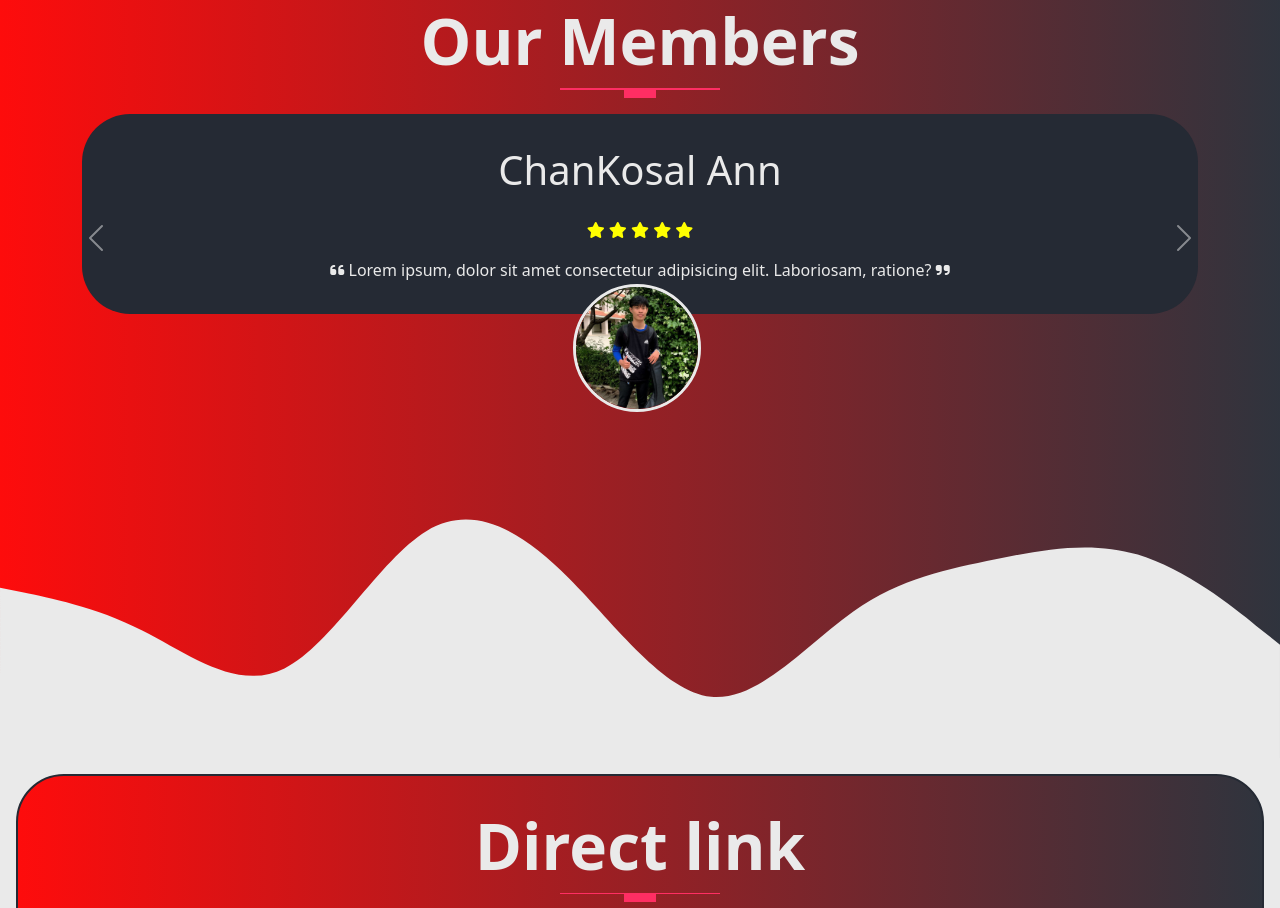
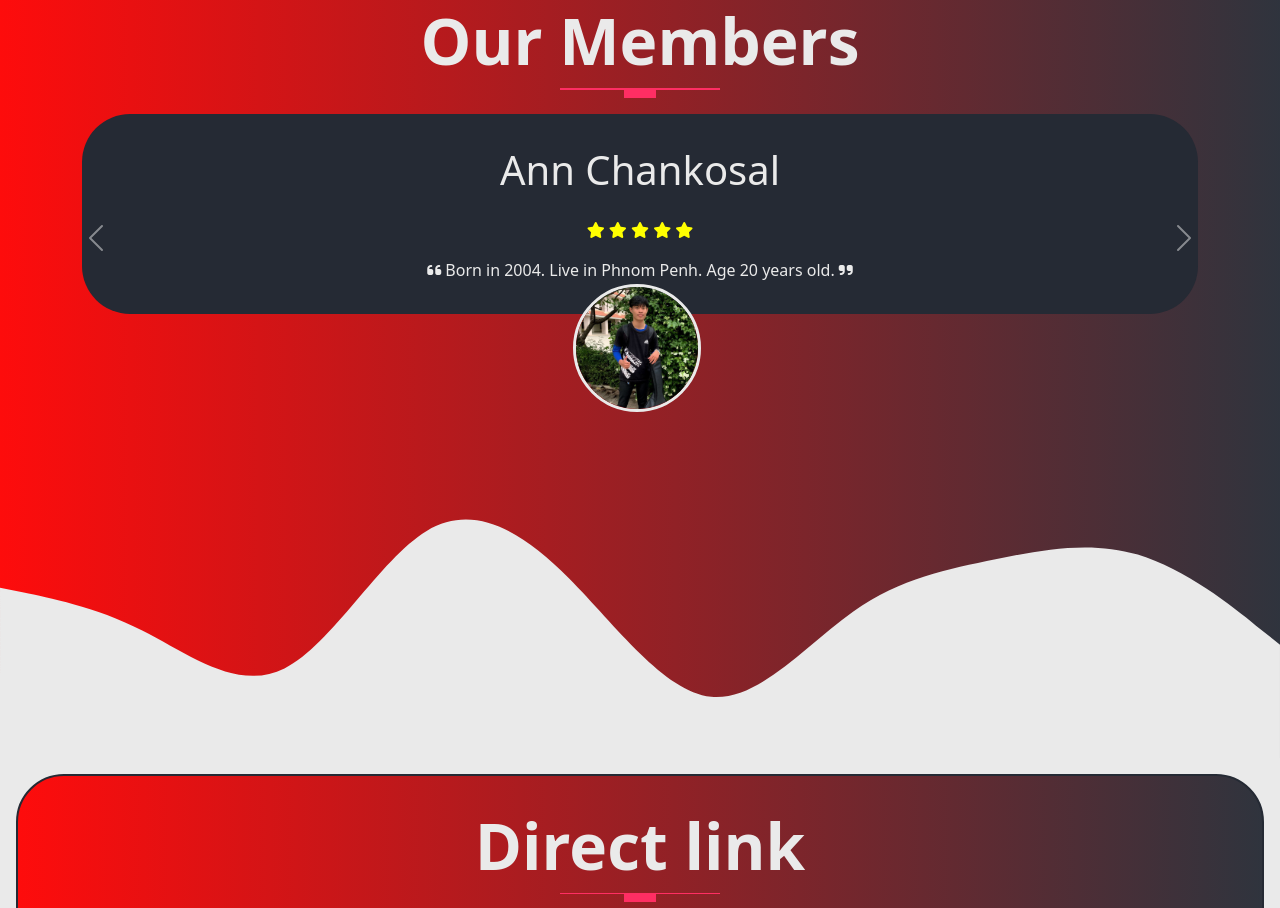
Before and after one commit to Sam485/TikTok.io, a website: page index.html in a window 1280 px wide. Shown: the part 3114-4022 px from the top of the page. Drawn offline with Linux system fonts and the light colour scheme.

Commit message:
Update Video Link

```diff
--- a/index.html
+++ b/index.html
@@ -129,7 +129,7 @@
         <div class="container">
             <div class="card-box text-center bg-primary text-white">
             <div class="header">
-              <h1>ChanKosal Ann</h1>
+              <h1>Ann Chankosal</h1>
               <div class="icons">
               <i class="fas fa-star"></i>
               <i class="fas fa-star"></i>
@@ -139,7 +139,7 @@
               </div>
               <div class="description">
                 <i class="fa-solid fa-quote-left text-yellow"></i>
-                  Lorem ipsum, dolor sit amet consectetur adipisicing elit. Laboriosam, ratione?
+                Born in 2004. Live in Phnom Penh. Age 20 years old.
                 <i class="fa-solid fa-quote-right"></i>
               </div>
             </div>
@@ -162,7 +162,7 @@
               </div>
               <div class="description">
                 <i class="fa-solid fa-quote-left text-yellow"></i>
-                  Lorem ipsum, dolor sit amet consectetur adipisicing elit. Laboriosam, ratione?
+                Born in 2004. Live in Phnom Penh. Age 20 years old.
                 <i class="fa-solid fa-quote-right"></i>
               </div>
               <div class="group-img">
@@ -185,7 +185,7 @@
               </div>
               <div class="description">
                 <i class="fa-solid fa-quote-left text-yellow"></i>
-                  Lorem ipsum, dolor sit amet consectetur adipisicing elit. Laboriosam, ratione?
+                Born in 2004. Live in Phnom Penh. Age 20 years old.
                 <i class="fa-solid fa-quote-right"></i>
               </div>
             </div>
@@ -208,7 +208,7 @@
               </div>
               <div class="description">
                 <i class="fa-solid fa-quote-left text-yellow"></i>
-                  Lorem ipsum, dolor sit amet consectetur adipisicing elit. Laboriosam, ratione?
+                  Born in 2004. Live in Phnom Penh. Age 20 years old.
                 <i class="fa-solid fa-quote-right"></i>
               </div>
             </div>
@@ -231,7 +231,7 @@
               </div>
               <div class="description">
                 <i class="fa-solid fa-quote-left text-yellow"></i>
-                  Lorem ipsum, dolor sit amet consectetur adipisicing elit. Laboriosam, ratione?
+                  Born in 2004. Live in Kompong Cham. Age 20 years old.
                 <i class="fa-solid fa-quote-right"></i>
               </div>
             </div>
@@ -254,7 +254,7 @@
               </div>
               <div class="description">
                 <i class="fa-solid fa-quote-left text-yellow"></i>
-                  Lorem ipsum, dolor sit amet consectetur adipisicing elit. Laboriosam, ratione?
+                  Born in 2004. Live in Phnom Penh. Age 20 years old.
                 <i class="fa-solid fa-quote-right"></i>
               </div>
             </div>
@@ -277,7 +277,7 @@
               </div>
               <div class="description">
                 <i class="fa-solid fa-quote-left text-yellow"></i>
-                  Lorem ipsum, dolor sit amet consectetur adipisicing elit. Laboriosam, ratione?
+                  Born in 2004. Live in Phnom Penh. Age 20 years old.
                 <i class="fa-solid fa-quote-right"></i>
               </div>
             </div>
@@ -300,7 +300,7 @@
               </div>
               <div class="description">
                 <i class="fa-solid fa-quote-left text-yellow"></i>
-                  Lorem ipsum, dolor sit amet consectetur adipisicing elit. Laboriosam, ratione?
+                  Born in 2004. Live in Phnom Penh. Age 20 years old.
                 <i class="fa-solid fa-quote-right"></i>
               </div>
             </div>
@@ -323,7 +323,7 @@
               </div>
               <div class="description">
                 <i class="fa-solid fa-quote-left text-yellow"></i>
-                  Lorem ipsum, dolor sit amet consectetur adipisicing elit. Laboriosam, ratione?
+                  Born in 2005. Live in Phnom Penh. Age 19 years old.
                 <i class="fa-solid fa-quote-right"></i>
               </div>
             </div>
@@ -542,9 +542,9 @@
     <script src="assets/js/bootstrap.bundle.js"></script>
     <script type="text/javascript">
       const lightbox = GLightbox({
-        'href': 'images/video/ROSÉ & Bruno Mars - APT. (Lyrics).mp4',
+        'href': 'https://youtu.be/ekr2nIex040?si=_ZHdcH9VgSTUimMX',
             'type': 'video',
-            'source': 'local', //vimeo, youtube or local
+            'source': 'youtube', //vimeo, youtube or local
             'width': 900,
             'autoplay':'true',
       });
```
Also changed, not shown: Contact.html (+2 -2 lines), images/Group Member/pic1 (9).jpg.
